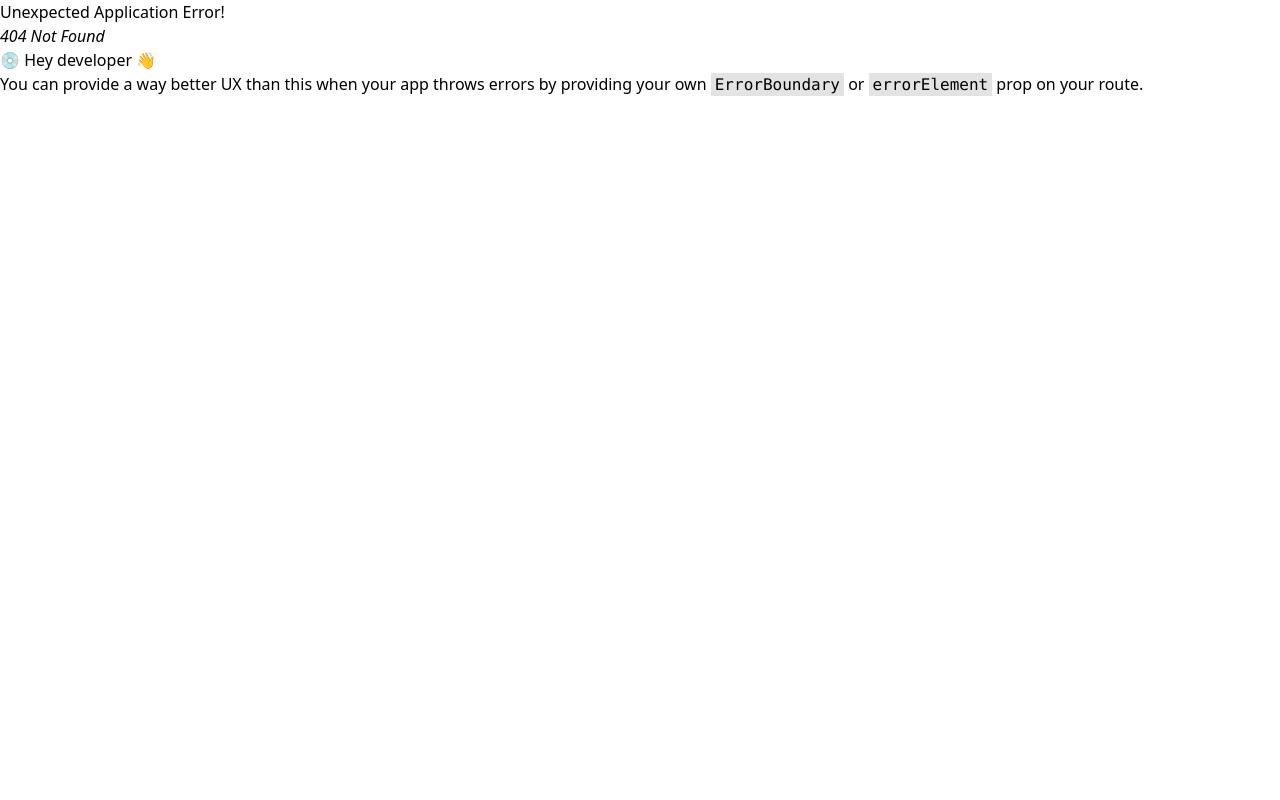
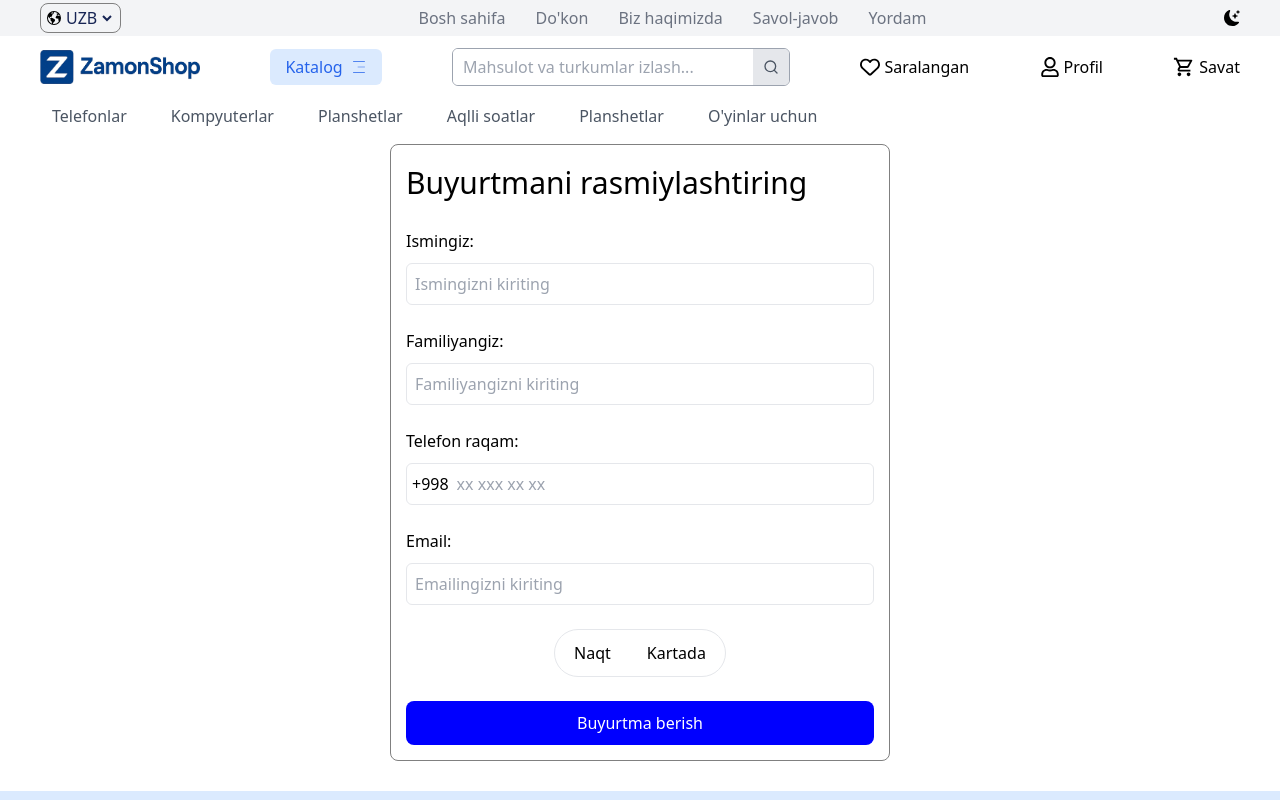
Before and after one commit to shamsiddin218/Zamonshop, a React (Vite) app: page /productbuy in a window 1280 px wide. Before the commit this address had no page. Shown: the top 800 px of the page. Built offline with nearby package versions, Linux system fonts and the light colour scheme.

Commit message:
telegram botga junatiladigan qilindi

```diff
--- a/package.json
+++ b/package.json
@@ -18,6 +18,7 @@
     "react-i18next": "^15.6.0",
     "react-icons": "^5.5.0",
     "react-loading-skeleton": "^3.5.0",
+    "react-redux": "^9.2.0",
     "react-router-dom": "^6.30.1",
     "swiper": "^11.2.10"
   },
--- a/src/App.jsx
+++ b/src/App.jsx
@@ -60,6 +60,7 @@ import Air from './filterpage/filtertexnika/childtexnika/Air';
 import Pech from './filterpage/filtertexnika/childtexnika/Pech';
 import ProductCard from './pages/ProductCard';
 import ProductView from './pages/ProductView';
+import Buyproduct from './pages/Buyproduct';
 
 function App() {
   const [cartItems, setCartItems] = useState([]);
@@ -167,6 +168,10 @@ function App() {
             cartItems={cartItems}
             onDelete={handleDelete}
           />
+        },
+        {
+          path:'/productbuy',
+          element:<Buyproduct/>
         }
       ]
     }
--- a/src/pages/Buyproduct.jsx
+++ b/src/pages/Buyproduct.jsx
@@ -1,9 +1,204 @@
-import React from 'react'
+import React, { useState } from 'react';
+import toast, { Toaster } from 'react-hot-toast';
+import { useLocation } from 'react-router-dom';
+import { useNavigate } from 'react-router-dom'; // useNavigate ni qo‘shamiz
 
 export default function Buyproduct() {
+    const location = useLocation();
+    const navigate = useNavigate();
+const cartItems = location.state?.cartItems || [];
+  const [formData, setFormData] = useState({
+    name: '',
+    surname: '',
+    phone: '',
+    email: '',
+    paymentType: '',
+    cardNumber: ''
+  });
+
+
+  const [errors, setErrors] = useState({});
+
+  const handleChange = (e) => {
+    setFormData({ ...formData, [e.target.name]: e.target.value });
+    setErrors({ ...errors, [e.target.name]: '' });
+  };
+
+
+  const validate = () => {
+    const newErrors = {};
+    if (formData.name.trim().length < 3) newErrors.name = 'Ism kamida 3ta harf bo‘lishi kerak.';
+    if (formData.surname.trim().length < 3) newErrors.surname = 'Familiya kamida 3ta harf bo‘lishi kerak.';
+    if (!/^\d{9}$/.test(formData.phone)) newErrors.phone = 'Telefon raqam 9 xonali bo‘lishi kerak.';
+    if (!/^[^@\s]+@[^@\s]+\.[^@\s]+$/.test(formData.email)) newErrors.email = 'Email noto‘g‘ri kiritilgan.';
+    if (formData.paymentType === 'card' && !/^\d{16}$/.test(formData.cardNumber)) {
+      newErrors.cardNumber = 'Karta raqami 16 xonali bo‘lishi kerak.';
+    }
+    return newErrors;
+  };
+
+  const handleSubmit = async (e) => {
+    e.preventDefault();
+    const validationErrors = validate();
+    if (Object.keys(validationErrors).length > 0) {
+      setErrors(validationErrors);
+      toast.error("Buyurtma qabul qilinmadi!");
+      return;
+    }
+
+    toast.success("Buyurtmangiz qabul qilindi!");
+   const itemsText = cartItems.map((item, idx) => {
+  const numericPrice = Number(item.price.replace(/\D/g, ''));
+  return `\n${idx + 1}. <b>${item.title}</b> — ${item.quantity} dona, ${numericPrice.toLocaleString()} so'm`;
+}).join('');
+
+    const message = `
+🛒 <b>Yangi buyurtma</b>
+👤 <b>Ism:</b> ${formData.name}
+👥 <b>Familiya:</b> ${formData.surname}
+📞 <b>Telefon:</b> +998${formData.phone}
+📧 <b>Email:</b> ${formData.email}
+💳 <b>To‘lov turi:</b> ${formData.paymentType}
+${formData.paymentType === "card" ? `💳 <b>Karta:</b> ${formData.cardNumber}` : ''}
+📦 <b>Buyurtmadagi mahsulotlar:</b> ${itemsText || "Yo‘q"}
+    `;
+
+    try {
+      await fetch(`https://api.telegram.org/bot${import.meta.env.VITE_BOT_TOKEN}/sendMessage`, {
+        method: 'POST',
+        headers: { 'Content-Type': 'application/json' },
+        body: JSON.stringify({
+          chat_id: import.meta.env.VITE_CHAT_ID,
+          text: message,
+          parse_mode: 'HTML'
+        })
+      });
+    } catch (error) {
+      console.error("Telegramga yuborishda xatolik:", error);
+      toast.error("Telegramga yuborilmadi!");
+    }
+
+    setFormData({
+      name: '',
+      surname: '',
+      phone: '',
+      email: '',
+      paymentType: '',
+      cardNumber: ''
+    });
+  };
+
   return (
-    <div>
-      <div></div>
+    <div className='max-w-[1200px] m-auto flex justify-center items-center mb-[30px]'>
+      <Toaster position='top-right' />
+      <div className='border rounded-lg border-[gray] p-[15px] w-full max-w-[500px]'>
+        <h2 className='text-[30px] mb-[24px]'>Buyurtmani rasmiylashtiring</h2>
+
+        {/* Ism */}
+        <article className='mb-[24px]'>
+          <h3 className='mb-[10px]'>Ismingiz:</h3>
+          <input
+            name="name"
+            onChange={handleChange}
+            value={formData.name}
+            className='w-full p-[8px] border rounded-md outline-none focus:border-[blue]'
+            type="text"
+            placeholder='Ismingizni kiriting'
+          />
+          {errors.name && <p className='text-[red] mt-[4px] text-[14px]'>{errors.name}</p>}
+        </article>
+
+        {/* Familiya */}
+        <article className='mb-[24px]'>
+          <h3 className='mb-[10px]'>Familiyangiz:</h3>
+          <input
+            name="surname"
+            onChange={handleChange}
+            value={formData.surname}
+            className='w-full p-[8px] border rounded-md outline-none focus:border-[blue]'
+            type="text"
+            placeholder='Familiyangizni kiriting'
+          />
+          {errors.surname && <p className='text-[red] mt-[4px] text-[14px]'>{errors.surname}</p>}
+        </article>
+
+        {/* Telefon */}
+        <article className='mb-[24px]'>
+          <h3 className='mb-[10px]'>Telefon raqam:</h3>
+          <article className='flex items-center border rounded-md px-[5px]'>
+            <span>+998</span>
+            <input
+              name="phone"
+              maxLength={9}
+              onChange={handleChange}
+              value={formData.phone}
+              className='w-full p-[8px] outline-none'
+              type="text"
+              placeholder='xx xxx xx xx'
+            />
+          </article>
+          {errors.phone && <p className='text-[red] mt-[4px] text-[14px]'>{errors.phone}</p>}
+        </article>
+
+        {/* Email */}
+        <article className='mb-[24px]'>
+          <h3 className='mb-[10px]'>Email:</h3>
+          <input
+            name="email"
+            onChange={handleChange}
+            value={formData.email}
+            className='w-full p-[8px] border rounded-md outline-none focus:border-[blue]'
+            type="email"
+            placeholder='Emailingizni kiriting'
+          />
+          {errors.email && <p className='text-[red] mt-[4px] text-[14px]'>{errors.email}</p>}
+        </article>
+
+        {/* To‘lov turi */}
+        <article className='flex justify-center mb-[24px]'>
+          <div className='flex border rounded-[30px] p-[5px] gap-2'>
+            <button
+              type="button"
+              onClick={() => setFormData({ ...formData, paymentType: 'cash' })}
+              className={`py-[6px] px-[14px] rounded-[30px] ${formData.paymentType === "cash" ? "bg-blue-200 text-blue-800" : ""}`}
+            >
+              Naqt
+            </button>
+            <button
+              type="button"
+              onClick={() => setFormData({ ...formData, paymentType: 'card' })}
+              className={`py-[6px] px-[14px] rounded-[30px] ${formData.paymentType === "card" ? "bg-blue-200 text-blue-800" : ""}`}
+            >
+              Kartada
+            </button>
+          </div>
+        </article>
+
+        {/* Karta raqami */}
+        {formData.paymentType === "card" && (
+          <article className='mb-[24px]'>
+            <h3 className='mb-[10px]'>Karta raqami:</h3>
+            <input
+              name="cardNumber"
+              onChange={handleChange}
+              value={formData.cardNumber}
+              maxLength={16}
+              className='w-full p-[8px] border rounded-md outline-none focus:border-[blue]'
+              type="text"
+              placeholder='16 xonali karta raqamingiz'
+            />
+            {errors.cardNumber && <p className='text-[red] mt-[4px] text-[14px]'>{errors.cardNumber}</p>}
+          </article>
+        )}
+
+        {/* Submit tugmasi */}
+        <button
+          onClick={handleSubmit}
+          className='w-full p-[10px] bg-[blue] text-white rounded-lg hover:bg-[#006aff]'
+        >
+          Buyurtma berish
+        </button>
+      </div>
     </div>
-  )
+  );
 }
--- a/src/pages/ProductCard.jsx
+++ b/src/pages/ProductCard.jsx
@@ -111,10 +111,12 @@ export default function ProductCard({ cartItems, onDelete }) {
                 Promo kodni qo‘llash
               </button>
             </article>
+            <NavLink to={'/productbuy'} state={{ cartItems }}>
 
             <button className='w-full bg-[blue] transition-all duration-150 text-white py-[8px] rounded-md mb-[10px] hover:bg-[#0044ff]'>
               Buyurtmani rasmiylashtirish
             </button>
+            </NavLink>
           </article>
         </div>
       )}
```
Also changed, not shown: 2 other files (tests, documents, lock files or other folders).
